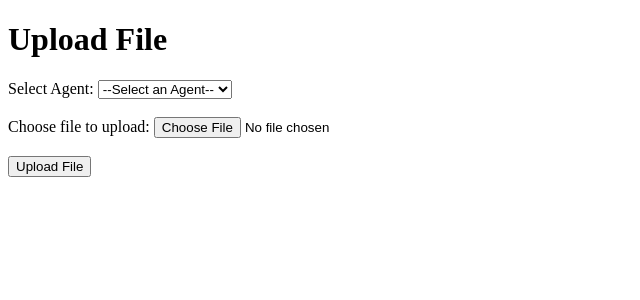
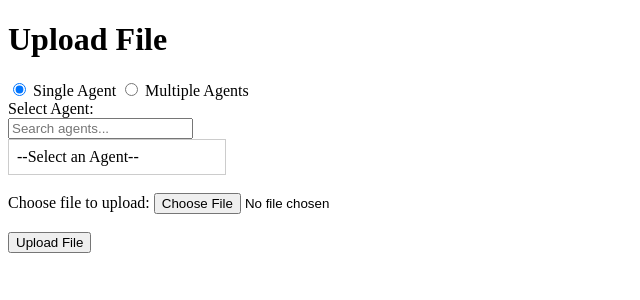
Before and after one commit to Akshat-Puri/DataSleuth, a Django app: page /upload/ in a window 1280 px wide. Shown: the top 300 px of the page, without its empty margins (0-640 px from the left). Run offline with Django 5.2, Linux system fonts and the light colour scheme; data comes from the database, SQL or seed files in the repository; both versions use the stored data as it was after the commit.

Commit message:
Added some new features

```diff
--- a/DataSleuth/settings.py
+++ b/DataSleuth/settings.py
@@ -118,6 +118,10 @@ USE_TZ = True
 
 STATIC_URL = 'static/'
 
+STATICFILES_DIRS = [
+    BASE_DIR / "DataSleuthApp" / "static",  # Points to the static directory inside your app
+]
+
 # Default primary key field type
 # https://docs.djangoproject.com/en/5.1/ref/settings/#default-auto-field
 
--- a/DataSleuthApp/preprocessing/image_preprocessor.py
+++ b/DataSleuthApp/preprocessing/image_preprocessor.py
@@ -26,8 +26,8 @@ def preprocess_image(file_path, agent_id):
         position = (width - text_width - 10, height - text_height - 10)
 
         # Add the watermark text
-        # draw.text(position, watermark, fill=(0, 0, 0), font=font)  # Black color for better visibility
-        draw.text(position, watermark, fill=(255, 255, 255), font=font)  # White color for better invisibility
+        draw.text(position, watermark, fill=(0, 0, 0), font=font)  # Black color for better visibility
+        # draw.text(position, watermark, fill=(255, 255, 255), font=font)  # White color for better invisibility
 
         # Generate output file name (keep the same file extension)
         output_file = f"{os.path.splitext(file_path)[0]}_{agent_id}{os.path.splitext(file_path)[1]}"
--- /dev/null
+++ b/DataSleuthApp/static/css/styles.css
@@ -0,0 +1,30 @@
+/* Style for the dropdown */
+.agent-checkbox-dropdown {
+    display: none; /* Initially hidden */
+    position: absolute; /* Change to absolute for dropdown */
+    max-height: 200px;
+    overflow-y: auto;
+    border: 1px solid #ccc;
+    padding: 5px;
+    width: 200px;
+    background: white;
+    z-index: 100;
+}
+
+.dropdown-container {
+    position: relative;
+}
+
+.dropdown-header {
+    cursor: pointer;
+    border: 1px solid #ccc;
+    padding: 8px;
+    width: 200px;
+}
+
+/* Ensure there is no margin for agent labels */
+.single-agent, .multiple-agent {
+    display: block; /* Ensure labels take the full width */
+    margin: 0; /* Remove default margin */
+    padding: 0; /* Remove default padding */
+}
--- /dev/null
+++ b/DataSleuthApp/static/javaScript/upload.js
@@ -0,0 +1,104 @@
+// Function to close dropdowns when clicking outside
+function closeDropdowns(event) {
+    const dropdowns = document.querySelectorAll('.agent-checkbox-dropdown');
+    dropdowns.forEach(dropdown => {
+        if (event.target.closest('.dropdown-container') === null) {
+            dropdown.style.display = 'none';
+        }
+    });
+}
+
+// Add event listener for clicking outside
+document.addEventListener('click', closeDropdowns);
+
+// JavaScript to toggle the dropdown and select/deselect agents
+function toggleAgentSelection() {
+    const isMultiple = document.getElementById('multipleAgent').checked;
+
+    // Save the previous values
+    const selectedSingleAgent = document.querySelector('input[name="singleAgent"]:checked');
+    const selectedMultipleAgents = Array.from(document.querySelectorAll('.agent-checkbox:checked')).map(cb => cb.value);
+
+    // Show/hide dropdowns based on selection
+    document.getElementById('singleAgentDropdown').style.display = isMultiple ? 'none' : 'block';
+    document.getElementById('multipleAgentDropdown').style.display = isMultiple ? 'block' : 'none';
+
+    // Restore previous values after toggle
+    if (!isMultiple && selectedSingleAgent) {
+        document.getElementById(selectedSingleAgent.id).checked = true;
+    }
+
+    if (isMultiple) {
+        selectedMultipleAgents.forEach(agent => {
+            document.getElementById(agent).checked = true;
+        });
+        updateSelectedCount();
+    }
+}
+
+// Function to toggle dropdown visibility
+function toggleDropdown(dropdownId) {
+    const dropdown = document.getElementById(dropdownId);
+    dropdown.style.display = dropdown.style.display === 'block' ? 'none' : 'block';
+}
+
+// Function to select or deselect all agents
+function toggleSelectAll(checked) {
+    const checkboxes = document.querySelectorAll('.agent-checkbox');
+    checkboxes.forEach(checkbox => {
+        checkbox.checked = checked;
+    });
+    updateSelectedCount();
+}
+
+// Function to update selected count
+function updateSelectedCount() {
+    const selectedCount = document.querySelectorAll('.agent-checkbox:checked').length;
+    document.getElementById('selectedCount').textContent = `${selectedCount} agent(s) selected`;
+}
+
+// Function to filter agents in the dropdown
+function filterAgents(type) {
+    const searchTerm = type === 'single' ? document.getElementById('searchSingle').value.toLowerCase() : document.getElementById('searchMultiple').value.toLowerCase();
+    const agents = type === 'single' ? document.querySelectorAll('.single-agent') : document.querySelectorAll('.multiple-agent');
+
+    let anyVisible = false;
+
+    agents.forEach(agent => {
+        const agentName = agent.textContent.trim().toLowerCase();
+        const isVisible = agentName.includes(searchTerm);
+        agent.style.display = isVisible ? 'block' : 'none';
+        if (isVisible) anyVisible = true;
+    });
+
+    // Open the dropdown if any agent matches the search
+    const dropdownId = type === 'single' ? 'singleAgentOptions' : 'multipleAgentOptions';
+    const dropdown = document.getElementById(dropdownId);
+    dropdown.style.display = anyVisible ? 'block' : 'none';
+}
+
+// Automatically open dropdown when typing in search input
+function handleSearchFocus(type) {
+    const dropdownId = type === 'single' ? 'singleAgentOptions' : 'multipleAgentOptions';
+    document.getElementById(dropdownId).style.display = 'block';
+}
+
+// Function to collect selected agents
+function collectSelectedAgents() {
+    const selectedAgents = [];
+    const singleAgentSelected = document.querySelector('input[name="singleAgent"]:checked');
+
+    // If single agent is selected
+    if (singleAgentSelected) {
+        selectedAgents.push(singleAgentSelected.value);
+    } else {
+        // If multiple agents are selected
+        const checkboxes = document.querySelectorAll('.agent-checkbox:checked');
+        checkboxes.forEach(checkbox => {
+            selectedAgents.push(checkbox.value);
+        });
+    }
+
+    // Store selected agent IDs in hidden input
+    document.getElementById('agent_ids').value = JSON.stringify(selectedAgents);
+}
--- a/DataSleuthApp/templates/upload.html
+++ b/DataSleuthApp/templates/upload.html
@@ -4,27 +4,73 @@
     <meta charset="UTF-8">
     <meta name="viewport" content="width=device-width, initial-scale=1.0">
     <title>Upload File</title>
+
+    <!-- Load the static tag -->
+    {% load static %}
+    <link rel="stylesheet" href="{% static 'css/styles.css' %}">
+    <script src="{% static 'javaScript/upload.js' %}"></script>
 </head>
 <body>
+<form id="uploadForm" method="POST" action="{% url 'upload_file' %}" enctype="multipart/form-data" onsubmit="collectSelectedAgents()">
+
+    <!-- CSRF token -->
+    {% csrf_token %}
     <h1>Upload File</h1>
 
-    <!-- Display error message if there's an error -->
-    {% if error %}
-        <p style="color: red;">{{ error }}</p>
-    {% endif %}
+    <!-- Radio buttons for selecting mode -->
+    <label>
+        <input type="radio" name="agentSelection" id="singleAgent" onclick="toggleAgentSelection()" checked>
+        Single Agent
+    </label>
+    <label>
+        <input type="radio" name="agentSelection" id="multipleAgent" onclick="toggleAgentSelection()">
+        Multiple Agents
+    </label>
 
-    <form method="POST" enctype="multipart/form-data">
-        {% csrf_token %}
-        <label for="agent_id">Select Agent:</label>
-        <select id="agent_id" name="agent_id" required>
-            <option value="">--Select an Agent--</option>
+    <!-- Single agent dropdown (default) -->
+    <div id="singleAgentDropdown">
+        <label for="singleAgent">Select Agent:</label>
+        <div class="dropdown-container">
+            <input type="text" id="searchSingle" placeholder="Search agents..." onkeyup="filterAgents('single')" onfocus="handleSearchFocus('single')">
+            <div class="dropdown-header" onclick="toggleDropdown('singleAgentOptions')">
+                <span id="selectedSingleAgent">--Select an Agent--</span>
+            </div>
+            <div id="singleAgentOptions" class="agent-checkbox-dropdown">
                 {% for agent in agents %}
-                <option value="{{ agent.id }}">{{ agent.name }}</option>
+                    <label class="single-agent" for="singleAgent{{ agent.id }}">{{ agent.name }}
+                        <input type="radio" name="singleAgent" id="singleAgent{{ agent.id }}" value="{{ agent.id }}">
+                    </label>
                 {% endfor %}
-        </select>
+            </div>
+        </div>
+    </div>
 
-        <br><br>
+    <!-- Multiple agents selection (hidden by default) -->
+    <div id="multipleAgentDropdown" style="display: none;">
+        <label>
+            <input type="checkbox" id="selectAllAgents" onclick="toggleSelectAll(this.checked)"> Select All Agents
+        </label>
+        <span>or</span>
+        <input type="text" id="searchMultiple" placeholder="Search agents..." onkeyup="filterAgents('multiple')" onfocus="handleSearchFocus('multiple')">
+        <div class="dropdown-container">
+            <div class="dropdown-header" onclick="toggleDropdown('multipleAgentOptions')">
+                Select Agents
+            </div>
+            <div id="multipleAgentOptions" class="agent-checkbox-dropdown">
+                {% for agent in agents %}
+                    <label class="multiple-agent"><input type="checkbox" class="agent-checkbox" id="multipleAgent{{ agent.id }}" value="{{ agent.id }}" onclick="updateSelectedCount()"> {{ agent.name }}</label>
+                {% endfor %}
+            </div>
+        </div>
+        <p id="selectedCount">0 agent(s) selected</p>
+    </div>
 
+    <br>
+
+    <!-- Hidden input to store selected agent IDs -->
+    <input type="hidden" id="agent_ids" name="agent_ids">
+
+    <!-- File upload input -->
     <label for="file">Choose file to upload:</label>
     <input type="file" id="file" name="file" required>
 
--- a/DataSleuthApp/views.py
+++ b/DataSleuthApp/views.py
@@ -6,6 +6,7 @@ from .models import Agent, File
 from .preprocessing.text_preprocessor import preprocess_text
 from .preprocessing.pdf_preprocessor import preprocess_pdf
 from .preprocessing.image_preprocessor import preprocess_image
+import json
 import uuid
 import logging
 
@@ -19,56 +20,61 @@ def home(request):
 # View for file upload
 def upload_file(request):
     if request.method == 'POST':
-        agent_id = request.POST.get('agent_id')
+
+        # Decode JSON list of agent IDs
+        agent_ids = json.loads(request.POST.get('agent_ids', '[]'))
+
         uploaded_file = request.FILES.get('file')
 
-        # Ensure agent ID and file are provided
-        if not agent_id or not uploaded_file:
-            return render(request, 'upload.html', {'error': 'Agent ID and file are required!'})
+        # Ensure agent IDs and file are provided
+        if not agent_ids or not uploaded_file:
+            return render(request, 'upload.html', {'error': 'At least one Agent and file are required!'})
 
-        # Check if the agent exists
-        try:
-            agent = Agent.objects.get(id=agent_id)
-        except Agent.DoesNotExist:
-            return render(request, 'upload.html', {'error': 'Agent not found!'})
+        # Ensure agents exist by their IDs (IDs are integers)
+        agents = Agent.objects.filter(id__in=agent_ids)
+        if not agents.exists():
+            return render(request, 'upload.html', {'error': 'Selected agents not found!'})
 
         # Save the uploaded file
         fs = FileSystemStorage()
         file_name = fs.save(uploaded_file.name, uploaded_file)
         file_path = fs.path(file_name)
 
-        # Process the file based on its type
+        # Process the file for each agent
+        processed_files = []  # List to keep track of processed files
+
         try:
-            processed_file = None
-            if uploaded_file.name.endswith('.txt'):
-                processed_file = preprocess_text(file_path, agent_id)
-            elif uploaded_file.name.endswith('.pdf'):
-                processed_file = preprocess_pdf(file_path, agent_id)
-            elif uploaded_file.name.endswith('.jpg') or uploaded_file.name.endswith('.bmp'):
-                processed_file = preprocess_image(file_path, agent_id)
-            else:
-                return render(request, 'upload.html', {'error': 'Unsupported file type'})
+            for agent in agents:
+                agent_id = agent.id
 
-            if processed_file is None:
-                raise Exception('File processing failed')
+                if uploaded_file.name.endswith('.txt'):
+                    processed_file = preprocess_text(file_path, agent_id)
+                elif uploaded_file.name.endswith('.pdf'):
+                    processed_file = preprocess_pdf(file_path, agent_id)
+                elif uploaded_file.name.endswith('.jpg') or uploaded_file.name.endswith('.bmp'):
+                    processed_file = preprocess_image(file_path, agent_id)
+                else:
+                    return render(request, 'upload.html', {'error': 'Unsupported file type'})
+
+                if processed_file is None:
+                    raise Exception(f'File processing failed for agent {agent.name}')
+
+                processed_files.append(processed_file)
+
+                # Save the processed file details in the database for each agent
+                with transaction.atomic():
+                    File.objects.create(
+                        agent=agent,
+                        file_name=processed_file.split('/')[-1],
+                        file_type=uploaded_file.name.split('.')[-1],
+                        version_id=uuid.uuid4()  # Generate a new UUID for version control
+                    )
 
         except Exception as e:
             logger.error(f'Error processing file: {e}')
             return render(request, 'upload.html', {'error': f'Error processing file: {str(e)}'})
 
-        # Save the processed file details in the database
-        try:
-            with transaction.atomic():
-                File.objects.create(
-                    agent=agent,
-                    file_name=processed_file.split('/')[-1],
-                    file_type=uploaded_file.name.split('.')[-1],
-                    version_id=uuid.uuid4()  # Generate a new UUID for version control
-                )
-        except Exception as e:
-            logger.error(f'Error saving file record: {e}')
-            return render(request, 'upload.html', {'error': 'Error saving file record'})
-
+        # Redirect to the success page after all files are processed
         return redirect('file_success')
 
     # If GET, render the upload page with a list of agents
@@ -82,20 +88,33 @@ def file_success(request):
 
 
 '''
-1) Error Logging:
+1) Handling multiple agents:
+    Used request.POST.getlist('agent_ids') to fetch the selected agents as a list.
+    Fetched all agents from the database using Agent.objects.filter(id__in=agent_ids).
+
+2) Looping over agents:
+    For each selected agent, the file is processed using the appropriate preprocessor and a separate output file is
+    generated.
+
+3) Error Logging:
     Added logging to capture and log any issues in processing or saving files. This makes it easier to debug and monitor
     the system.
 
-2) Transaction Handling:
+4) Transaction Handling:
     The with transaction.atomic() block ensures that the database operations (like saving the File object) happen
     atomically, meaning that if something goes wrong, it will not leave partial changes in the database.
 
-3) Better Error Handling:
+    Wrapped the file creation in a transaction.atomic() block to ensure that either all files are created successfully
+    or none at all (in case of failure).
+
+5) Better Error Handling:
     Enhanced error handling to log and return informative error messages if something goes wrong during file processing
     or saving the file record.
 
-4) File Type Handling:
+6) File Type Handling:
     The processed_file is initialized to None, and an additional check ensures that file processing didn't silently fail.
+    The processed_files list keeps track of all the processed files for each agent.
+    A new entry in the File model is created for each agent's processed file.
 '''
 
 
@@ -111,4 +130,8 @@ Additional Recommendations:
 3) Form Improvements:
     Consider adding client-side validation in the HTML forms for selecting agents and uploading files to improve user
     experience.
+
+4) User Feedback:
+    You might want to update the success page to list all the processed files or give some feedback regarding how many
+    files were processed.
 '''
--- a/Test1_MuGRKvt_processed.txt
+++ /dev/null
@@ -1,3 +0,0 @@
-datasleuth leak tracking solution propose enhanced data leakage detection technique help users identify trace source unauthorized data leaks often sensitive information discovered unauthorized locations unapproved laptops websites happens crucial determine source leak address introduce method involves strategically allocating data different recipients referred agents approach allows users distribute data among agents subtle undetectable alterations tagged unique identifier alterations enable system trace origin leaked data surfaces unauthorized places associating data specific agents quickly identify source leakage system designed detect data leaks multiple formats including txt jpg bmp pdf files
-
-[Processed by Agent: 1]
```
Also changed, not shown: DataSleuthApp/templates/file_success.html (+14 -3 lines), Test1.txt (deleted, +0 -13 lines), Test1_MuGRKvt.txt (deleted, +0 -13 lines), DataSleuthApp/static/__init__.py (added), DataSleuthApp/static/css/__init__.py (added), DataSleuthApp/static/javaScript/__init__.py (added), Test3.jpg (deleted), Test3_3.jpg (deleted), db.sqlite3, 2 other files. Lines whose indentation alone changed are shown as unchanged.
